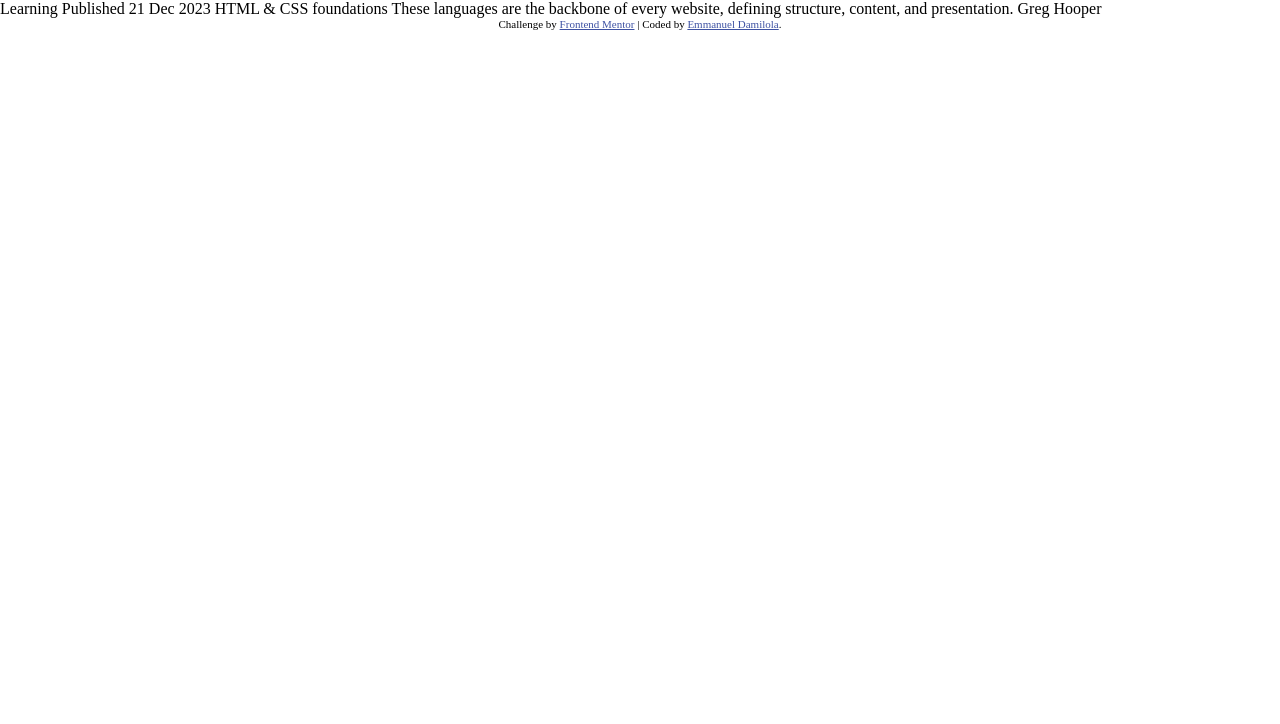
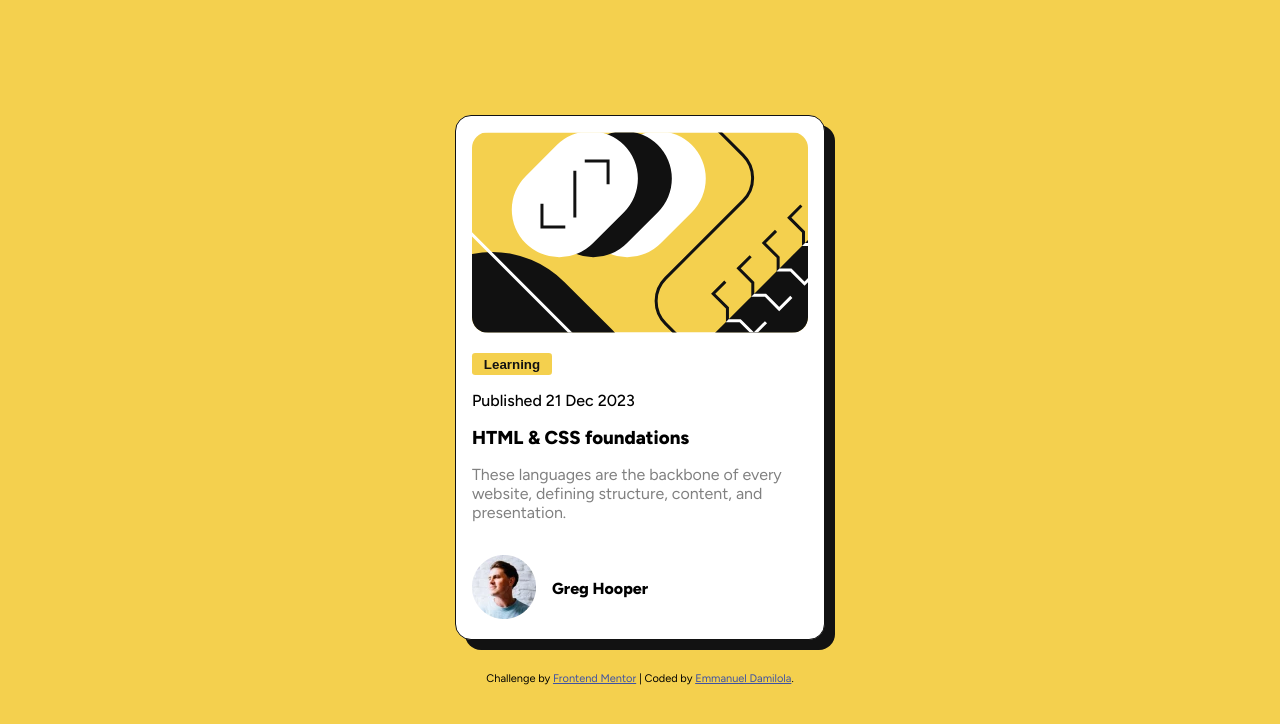
Before and after one commit to DAEM007/blog-preview-card, a plain HTML site: page index.html in a window 1280 px wide. Drawn offline with Linux system fonts and the light colour scheme.

Commit message:
updates to blog-preview-card

```diff
--- a/index.html
+++ b/index.html
@@ -1,36 +1,58 @@
 <!DOCTYPE html>
 <html lang="en">
   <head>
-  <meta charset="UTF-8">
-  <meta name="viewport" content="width=device-width, initial-scale=1.0"> <!-- displays site properly based on user's device -->
+    <meta charset="UTF-8" />
+    <!-- displays site properly based on user's device -->
+    <meta name="viewport" content="width=device-width, initial-scale=1.0" />
 
-  <link rel="icon" type="image/png" sizes="32x32" href="./assets/images/favicon-32x32.png">
-  <link rel="stylesheet" href="styles/index.css">
+    <link
+      rel="icon"
+      type="image/png"
+      sizes="32x32"
+      href="./assets/images/favicon-32x32.png"
+    />
+    <link rel="stylesheet" href="styles/index.css" />
 
     <title>Frontend Mentor | Blog preview card</title>
-
-  <!-- Feel free to remove these styles or customise in your own stylesheet 👍 -->
-  <style>
-    .attribution { font-size: 11px; text-align: center; }
-    .attribution a { color: hsl(228, 45%, 44%); }
-  </style>
   </head>
   <body>
-
-  Learning
-
-  Published 21 Dec 2023
-
-  HTML & CSS foundations
-
-  These languages are the backbone of every website, defining structure, content, and presentation.
-
-  Greg Hooper
-
+    <!-- main-section -->
+    <section class="learning-card-wrapper">
+      <div class="learning-card">
+        <div class="learning-card-image-container">
+          <img src="./assets/images/illustration-article.svg" alt="" />
+        </div>
+        <button>Learning</button>
+        <div class="learning-card-info">
+          <h4 class="publication-date">Published 21 Dec 2023</h4>
+          <h3 class="card-header-text">HTML & CSS foundations</h3>
+          <div class="card-descriptions">
+            <p class="card-description">
+              These languages are the backbone of every
+            </p>
+            <p class="card-description">
+              website, defining structure, content, and
+            </p>
+            <p class="card-description">presentation.</p>
+          </div>
+        </div>
+        <div class="author-wrapper">
+          <div class="author-image">
+            <img src="./assets/images/image-avatar.webp" alt="" />
+          </div>
+          <p class="author-name">Greg Hooper</p>
+        </div>
+      </div>
+    </section>
     <!-- footer -->
     <div class="attribution">
-    Challenge by <a href="https://www.frontendmentor.io?ref=challenge" target="_blank">Frontend Mentor</a> |
-    Coded by <a href="https://github.com/daem007" target="_blank">Emmanuel Damilola</a>.
+      Challenge by
+      <a href="https://www.frontendmentor.io?ref=challenge" target="_blank"
+        >Frontend Mentor</a
+      >
+      | Coded by
+      <a href="https://github.com/daem007" target="_blank">Emmanuel Damilola</a
+      >.
     </div>
   </body>
 </html>
--- a/styles/index.css
+++ b/styles/index.css
@@ -1,5 +1,5 @@
 /* fonts imports */
-@import url('https://fonts.googleapis.com/css2?family=Figtree:ital,wght@0,300..900;1,300..900&display=swap');
+@import url("https://fonts.googleapis.com/css2?family=Figtree:ital,wght@0,300..900;1,300..900&display=swap");
 
 /* universal styles */
 * {
@@ -14,13 +14,105 @@
   --Grey: hsl(0, 0%, 50%);
   --Black: hsl(0, 0%, 7%);
   --Yellow-primary: hsl(47, 88%, 63%);
+  --medium: 768px;
 }
 
 body {
+  font-family: "Figtree", sans-serif;
   font-size: 1rem;
+  background: var(--Yellow-primary);
+  display: flex;
+  flex-direction: column;
+  justify-content: center;
+  align-items: center;
+  height: 100vh;
 }
 
 /* mobile first */
+.learning-card-wrapper {
+  max-width: 1100px;
+  margin-inline: 2rem;
+}
 
+.learning-card {
+  background: var(--White);
+  display: flex;
+  flex-direction: column;
+  gap: 1rem;
+  border-radius: 1rem;
+  border: 1px solid var(--Black);
+  padding: 1rem;
+  box-shadow: 10px 10px var(--Black);
+}
+
+.learning-card-image-container {
+  width: 100%;
+  overflow: hidden;
+}
+
+.learning-card-image-container img {
+  width: 100%;
+  height: auto;
+  border-radius: 1rem;
+}
+
+.learning-card button {
+  width: 5rem;
+  font-weight: 800;
+  background: var(--Yellow-primary);
+  color: var(--Black);
+  padding: 0.2rem;
+  border-radius: 0.2rem;
+  border: none;
+  cursor: pointer;
+}
+
+.learning-card-info {
+  display: flex;
+  flex-direction: column;
+  gap: 1rem;
+}
+
+.publication-date {
+  font-weight: 500;
+}
+
+.card-header-text {
+  font-weight: 800;
+}
+
+.card-header-text:hover {
+  color: var(--Yellow-primary);
+  cursor: pointer;
+}
+
+.card-descriptions {
+  color: var(--Grey);
+}
+
+.author-wrapper {
+  display: flex;
+  align-items: center;
+  gap: 1rem;
+  margin-top: 1rem;
+}
+
+.author-wrapper .author-name {
+  font-weight: 800;
+}
+
+.attribution {
+  font-size: 11px;
+  text-align: center;
+  margin-top: 2rem;
+}
+.attribution a {
+  color: hsl(228, 45%, 44%);
+}
 
 /* desktop responsiveness */
+@media (min-width: var(--medium)) {
+  .learning-card-wrapper {
+    margin-inline: auto;
+  }
+}
```
Also changed, not shown: 1 other file. Lines whose indentation alone changed are shown as unchanged.
